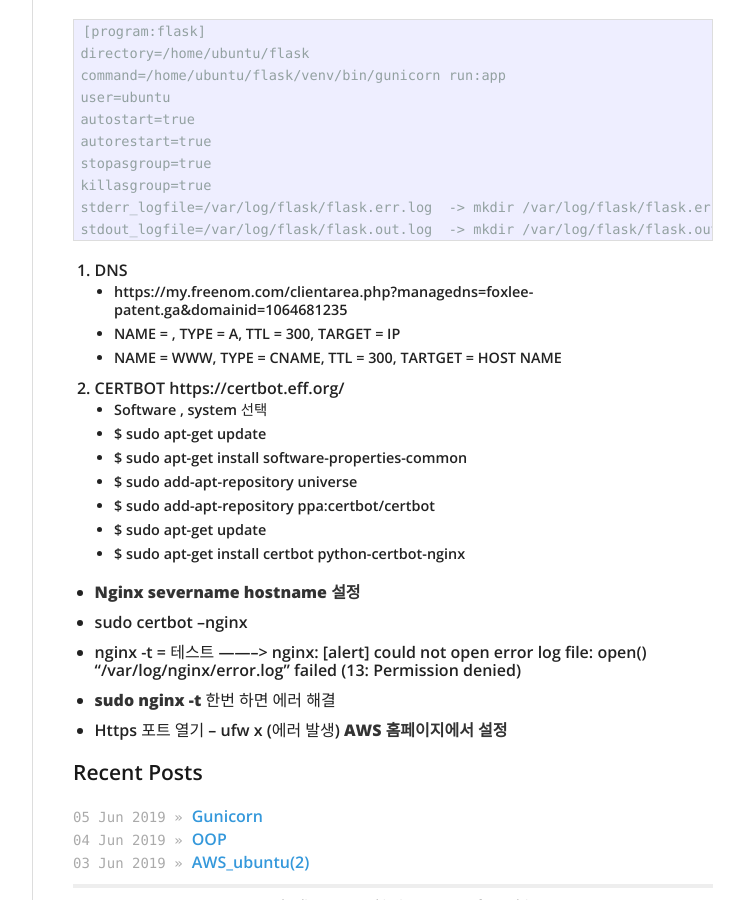
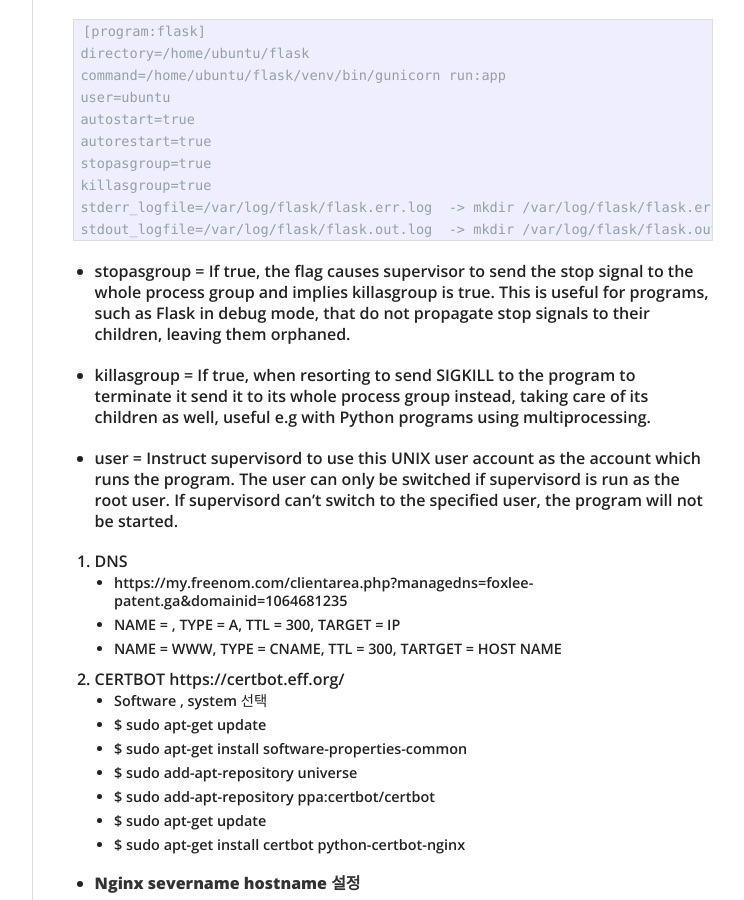
Before and after one commit to daehan0226/Study, a Jekyll site: the page built from _posts/2019-06-03-AWS_ubuntu(1).md, in a window 1280 px wide and 900 px high, scrolled down 1225 px. Shown: the whole window, without its empty margins (378-1122 px from the left). Built offline with Jekyll 4.4.1, drawn with Linux system fonts in a browser that asks for light colours.

Commit message:
Update 2019-06-03-AWS_ubuntu(1).md

```diff
--- a/_posts/2019-06-03-AWS_ubuntu(1).md
+++ b/_posts/2019-06-03-AWS_ubuntu(1).md
@@ -82,8 +82,11 @@ categories:
     stderr_logfile=/var/log/flask/flask.err.log  -> mkdir /var/log/flask/flask.err.log
     stdout_logfile=/var/log/flask/flask.out.log  -> mkdir /var/log/flask/flask.out.log
 
+* stopasgroup = If true, the flag causes supervisor to send the stop signal to the whole process group and implies killasgroup is true. This is useful for programs, such as Flask in debug mode, that do not propagate stop signals to their children, leaving them orphaned.
 
+* killasgroup = If true, when resorting to send SIGKILL to the program to terminate it send it to its whole process group instead, taking care of its children as well, useful e.g with Python programs using multiprocessing.
 
+* user = Instruct supervisord to use this UNIX user account as the account which runs the program. The user can only be switched if supervisord is run as the root user. If supervisord can’t switch to the specified user, the program will not be started.
 
 4. DNS
 * https://my.freenom.com/clientarea.php?managedns=foxlee-patent.ga&domainid=1064681235
```
